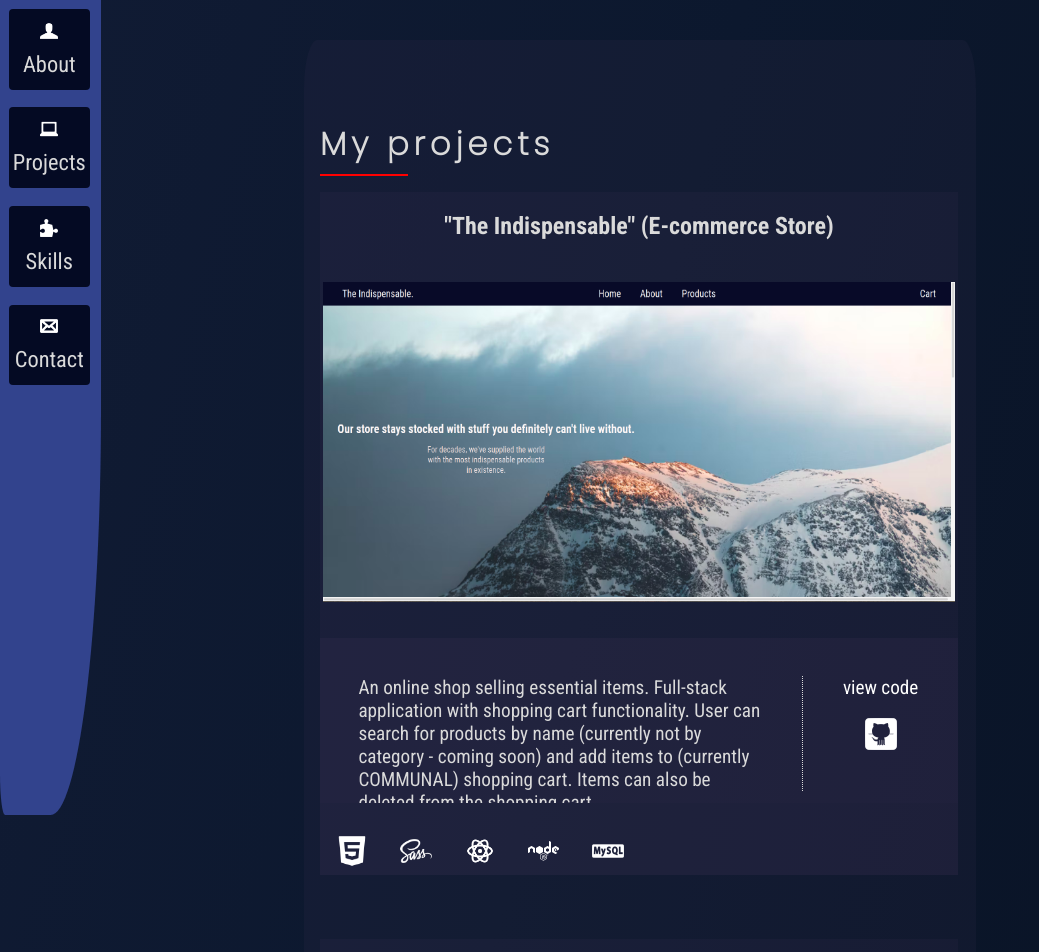
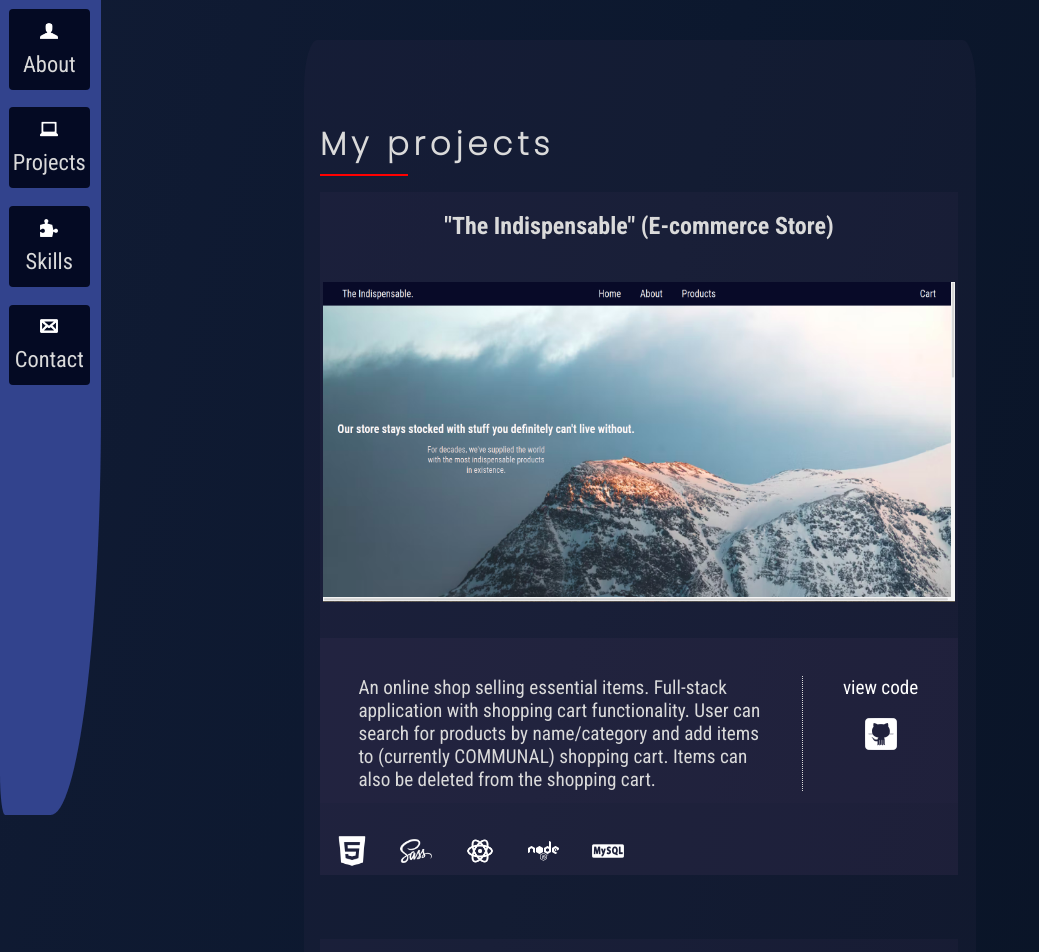
Before and after one commit to uchutanjyo/portfolio-new, a React (Create React App) app: page /projects in a window 1280 px wide. Shown: the top 952 px of the page, without its empty margins (0-1039 px from the left). Built offline with nearby package versions, Linux system fonts and the light colour scheme.

Commit message:
a few minor updates

```diff
--- a/src/Projects.js
+++ b/src/Projects.js
@@ -23,7 +23,7 @@ const Projects = () => {
     <div className="project-info">
     <div className="project-actual-info">
           <div>
-            An online shop selling essential items. Full-stack application with shopping cart functionality. User can search for products by name (currently not by category - coming soon) and add items to (currently COMMUNAL) shopping cart. Items can also be deleted from the shopping cart.
+            An online shop selling essential items. Full-stack application with shopping cart functionality. User can search for products by name/category and add items to (currently COMMUNAL) shopping cart. Items can also be deleted from the shopping cart.
           <br/><br/>
 
            This single-page app was created with React hooks, functional components, and React router. The front end makes Axios GET and POST requests to a REST API created with Express.js, connected to a MySQL database. Deployed to Netlify and Heroku.
```
